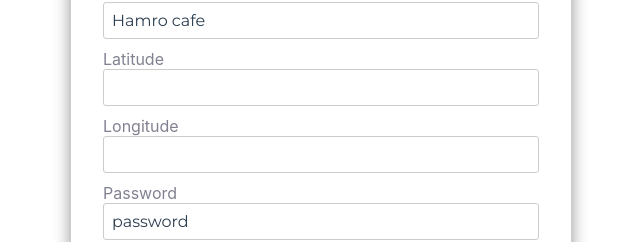
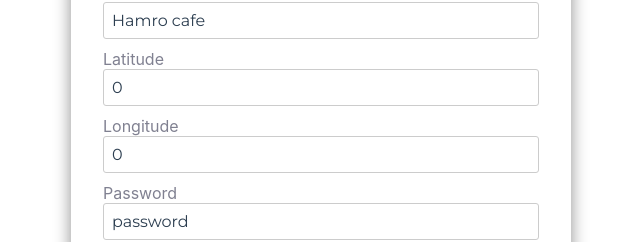
Before and after one commit to mandip1213/Haq-the-Weak, a React (Create React App) app in the folder frontend/: page /vendor-signup in a window 1280 px wide. Shown: the part 211-453 px from the top of the page, without its empty margins (319-959 px from the left). Built offline with nearby package versions, Linux system fonts and the light colour scheme; no server answers.

Commit message:
precison done

```diff
--- a/frontend/src/compoonents/auth/TempVendorSignup.js
+++ b/frontend/src/compoonents/auth/TempVendorSignup.js
@@ -13,7 +13,8 @@ const VendorSignup = () => {
 		'username': "Hamro cafe", 'email': "vendor@gmail.com",
 		'password': "password",
 		'confirm_password': "password", 'name': "Hamro cafe", 'location': "Nuwakot", 'latitude': "",
-		'longitude': "", 'image': "", 'type_of_place': "Cafe", 'contact': 98_322_111_34
+		'longitude': "", 'image': "", 'type_of_place': "Cafe", 'contact': 98_322_111_34,
+		latitude: 0, longitude: 0
 	}
 	const [vendorSignup, setVendorSignup] = useState(initialState);
 
@@ -78,9 +79,12 @@ const VendorSignup = () => {
 		formdata.append("password", password)
 		formdata.append("confirm_password", confirm_password)
 		formdata.append("name", name)
-		formdata.append("latitude", latitude)
-		formdata.append("longitude", longitude.toFixed(6))
-		formdata.append("location", location.toFixed(6))
+
+		// console.log(typeof (latitude))
+
+		formdata.append("latitude", Number(latitude).toFixed(6))
+		formdata.append("longitude", Number(longitude).toFixed(6))
+		formdata.append("location", location)
 		formdata.append("type_of_place", type_of_place)
 		formdata.append("contact", contact)
 
@@ -155,12 +159,12 @@ const VendorSignup = () => {
 
 				<div className="input-container">
 					<label htmlFor="latitude" className="label">latitude</label>
-					<input type="text" className="input" value={latitude} id="latitude" name="latitude" onChange={handleChange} />
+					<input type="number" className="input" value={latitude} id="latitude" name="latitude" onChange={handleChange} />
 				</div>
 
 				<div className="input-container">
 					<label htmlFor="longitude" className="label">longitude</label>
-					<input type="text" className="input" value={longitude} id="longitude" name="longitude" onChange={handleChange} />
+					<input type="number" className="input" value={longitude} id="longitude" name="longitude" onChange={handleChange} />
 				</div>
 
 				<div className="input-container">
```
